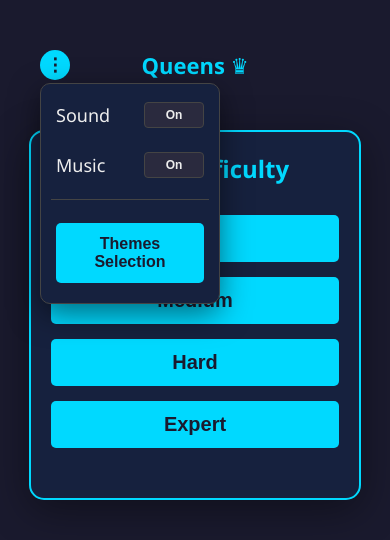
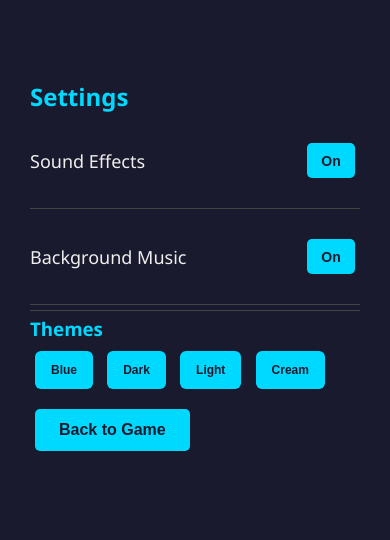
Before and after one commit to NicoSolal/queens-puzzle, a website with bundled scripts: page index.html in a window 390 px wide. Both pictures are taken after a click on the button "Game Options". Built offline with nearby package versions, Linux system fonts and the light colour scheme.

Commit message:
Phone ui 5

```diff
--- a/css/style.css
+++ b/css/style.css
@@ -139,24 +139,23 @@ header h1 {
   font-size: 14px;
 }
 
-/* Fix the menu to appear relative to the group */
 #theme-menu {
   position: absolute;
   top: 45px;
   left: 0;
-  background-color: #16213e; /* Match your bg-secondary */
+  background-color: #16213e;
   border: 1px solid #444;
   border-radius: 8px;
   padding: 8px;
   z-index: 1000;
-  display: none; /* Controlled by .show or JS */
+  display: none;
   flex-direction: column;
   gap: 5px;
 }
 
 @media (max-width: 12000px) {
   #main-options-btn::before {
-    content: "☰";
+    content: "⛭";
     font-size: 18px;
     font-weight: bold;
   }
@@ -194,7 +193,7 @@ header h1 {
   }
 
   #main-options-btn::before {
-    content: "⋮";
+    content: "⛭";
     font-size: 18px;
     font-weight: bold;
   }
@@ -635,10 +634,10 @@ header h1 {
 
 .setting-row {
   display: flex;
-  justify-content: space-between; /* Label left, Button right */
+  justify-content: space-between;
   align-items: center;
   padding: 8px 5px;
-  gap: 15px; /* Minimum space between text and button */
+  gap: 15px;
 }
 
 .setting-label {
@@ -667,3 +666,60 @@ header h1 {
 .setting-label {
   font-size: 18px;
 }
+
+#options-overlay {
+  position: fixed;
+  top: 0;
+  left: 0;
+  width: 100vw;
+  height: 100vh;
+  background-color: var(--bg-primary);
+  z-index: 3000;
+  display: flex;
+  justify-content: center;
+  align-items: flex-start;
+  padding-top: 50px;
+}
+
+@media (max-width: 480px) {
+  .options-mobile-card {
+    width: 100%;
+    height: 100%;
+    padding: 30px;
+    border-radius: 0;
+    border: none;
+  }
+
+  .setting-row {
+    padding: 20px 0;
+    border-bottom: 1px solid var(--border-color);
+  }
+
+  .theme-grid {
+    display: grid;
+    grid-template-columns: 1fr 1fr;
+    gap: 10px;
+    margin-top: 15px;
+  }
+}
+
+.round-toggle {
+  width: 35px;
+  height: 35px;
+  display: flex;
+  align-items: center;
+  justify-content: center;
+  font-size: 0;
+}
+
+.round-toggle::before {
+  font-size: 14px;
+  font-weight: bold;
+}
+
+.round-toggle[data-state="on"]::before {
+  content: "On";
+}
+.round-toggle[data-state="off"]::before {
+  content: "Off";
+}
--- a/index.html
+++ b/index.html
@@ -15,34 +15,45 @@
       <div id="top-bar">
         <div id="options-container">
           <button id="main-options-btn" title="Game Options"></button>
-          <div id="options-menu" class="hidden">
+
+          <div id="options-menu" class="hidden"></div>
+        </div>
+
+        <div id="options-overlay" class="overlay hidden">
+          <div class="options-mobile-card">
+            <h2>Settings</h2>
+
             <div class="setting-row">
-              <span class="setting-label">Sound</span>
-              <button class="toggle-btn" id="toggle-sound" data-state="on">
-                On
-              </button>
+              <span class="setting-label">Sound Effects</span>
+              <button
+                class="round-toggle"
+                id="toggle-sound"
+                data-state="on"
+              ></button>
             </div>
 
             <div class="setting-row">
-              <span class="setting-label">Music</span>
-              <button class="toggle-btn" id="toggle-music" data-state="on">
-                On
-              </button>
+              <span class="setting-label">Background Music</span>
+              <button
+                class="round-toggle"
+                id="toggle-music"
+                data-state="on"
+              ></button>
             </div>
 
             <hr class="menu-divider" />
 
             <div id="theme-selection-wrapper">
-              <button id="theme-sub-btn">Themes Selection</button>
-              <div id="theme-menu" class="hidden">
-                <button class="theme-option" data-id="default">
-                  Blue/Gray
-                </button>
+              <h3>Themes</h3>
+              <div class="theme-row">
+                <button class="theme-option" data-id="default">Blue</button>
                 <button class="theme-option" data-id="dark">Dark</button>
                 <button class="theme-option" data-id="light">Light</button>
                 <button class="theme-option" data-id="cream">Cream</button>
               </div>
             </div>
+
+            <button id="close-options-btn" class="primary">Back to Game</button>
           </div>
         </div>
 
--- a/js/main.js
+++ b/js/main.js
@@ -112,41 +112,29 @@ function updateCellDisplay(cellDiv, cell) {
 
 function setupEventListeners() {
   const optionsBtn = document.getElementById("main-options-btn");
-  const optionsMenu = document.getElementById("options-menu");
-  const themeSubBtn = document.getElementById("theme-sub-btn");
-  const themeMenu = document.getElementById("theme-menu");
+  const optionsOverlay = document.getElementById("options-overlay");
+  const closeOptionsBtn = document.getElementById("close-options-btn");
 
   optionsBtn.addEventListener("click", (e) => {
-    e.stopPropagation(); // Prevents the document listener from closing it immediately
-    optionsMenu.classList.toggle("hidden");
+    e.stopPropagation();
+    optionsOverlay.classList.remove("hidden");
+    stopTimer();
   });
 
-  optionsMenu.addEventListener("click", (e) => {
-    e.stopPropagation();
-  });
-
-  themeSubBtn.addEventListener("click", (e) => {
-    themeMenu.classList.toggle("hidden");
-  });
-
-  document.addEventListener("click", (e) => {
-    optionsMenu.classList.add("hidden");
-    themeMenu.classList.add("hidden");
+  closeOptionsBtn.addEventListener("click", () => {
+    optionsOverlay.classList.add("hidden");
+    if (gameStarted && !hasWon) startTimer();
   });
 
   const setupToggle = (buttonId) => {
     const btn = document.getElementById(buttonId);
+    if (!btn) return;
 
     btn.addEventListener("click", (e) => {
       e.stopPropagation();
-
       const currentState = btn.dataset.state;
       const newState = currentState === "on" ? "off" : "on";
-
       btn.dataset.state = newState;
-
-      btn.textContent = newState.charAt(0).toUpperCase() + newState.slice(1);
-
       console.log(`${buttonId} is now ${newState}`);
     });
   };
@@ -211,10 +199,13 @@ function setupEventListeners() {
       const paddedNum = currentPuzzleNumber.toString().padStart(3, "0");
       const puzzleId = `${prefix}${paddedNum}`;
 
+      if (success === null)
+        document.getElementById("play-next-btn").dissable = true;
+
       const success = await loadSpecificPuzzle(puzzleId);
 
       if (success === null) {
-        currentPuzzleNumber--; // Revert the increment
+        currentPuzzleNumber--;
         document.getElementById("game-screen").classList.add("hidden");
         document.getElementById("main-menu").classList.remove("hidden");
       }
--- a/js/ui/ThemeManager.js
+++ b/js/ui/ThemeManager.js
@@ -83,35 +83,17 @@ export class ThemeManager {
     });
   }
 
-  // Initialize theme selector UI
   initializeUI() {
-    const themeBtn = document.getElementById("theme-sub-btn");
-    const themeMenu = document.getElementById("theme-menu");
+    const themeOptions = document.querySelectorAll(".theme-option");
 
-    // Toggle menu on button click
-    themeBtn.addEventListener("click", (e) => {
-      e.stopPropagation();
-      themeMenu.classList.toggle("show");
-    });
-
-    // Close menu when clicking outside
-    document.addEventListener("click", (e) => {
-      if (!themeMenu.contains(e.target) && e.target !== themeBtn) {
-        themeMenu.classList.remove("show");
-      }
-    });
-
-    // Theme option clicks
-    const themeOptions = document.querySelectorAll(".theme-option");
     themeOptions.forEach((option) => {
-      option.addEventListener("click", () => {
-        const theme = option.dataset.id;
-        this.applyTheme(theme);
-        themeMenu.classList.remove("show");
+      option.addEventListener("click", (e) => {
+        e.stopPropagation();
+        const themeId = option.dataset.id;
+        this.applyTheme(themeId);
       });
     });
 
-    // Set initial active state
     this.updateThemeUI();
   }
 }
```
